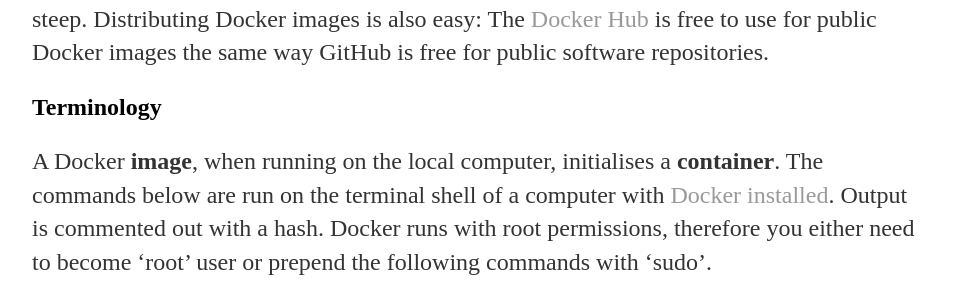
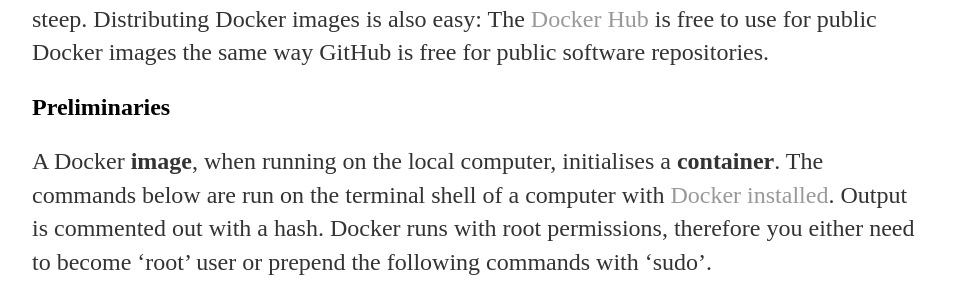
Before and after one commit to jkleinj/jkleinj.github.io, a Jekyll site: the page built from _posts/2020-05-06-Docker-for-the-Computational-Scientist.md, in a window 1280 px wide and 900 px high, scrolled down 1022 px. Shown: the part 166-455 px from the top of the window, without its empty margins (160-1115 px from the left). Built offline with Jekyll 4.4.1, drawn with Linux system fonts in a browser that asks for light colours.

Commit message:
Update 2020-05-06-Docker-for-the-Computational-Scientist.md

```diff
--- a/_posts/2020-05-06-Docker-for-the-Computational-Scientist.md
+++ b/_posts/2020-05-06-Docker-for-the-Computational-Scientist.md
@@ -35,7 +35,7 @@ To use Docker one needs to learn few commands and the learning curve is steep.
 Distributing Docker images is also easy: The [Docker Hub](https://hub.docker.com/)
 is free to use for public Docker images the same way GitHub is free for public software repositories.
 
-## Terminology
+## Preliminaries
 A Docker **image**, when running on the local computer, initialises a **container**.
 The commands below are run on the terminal shell of a computer with [Docker installed](https://docs.docker.com/).
 Output is commented out with a hash.
```
